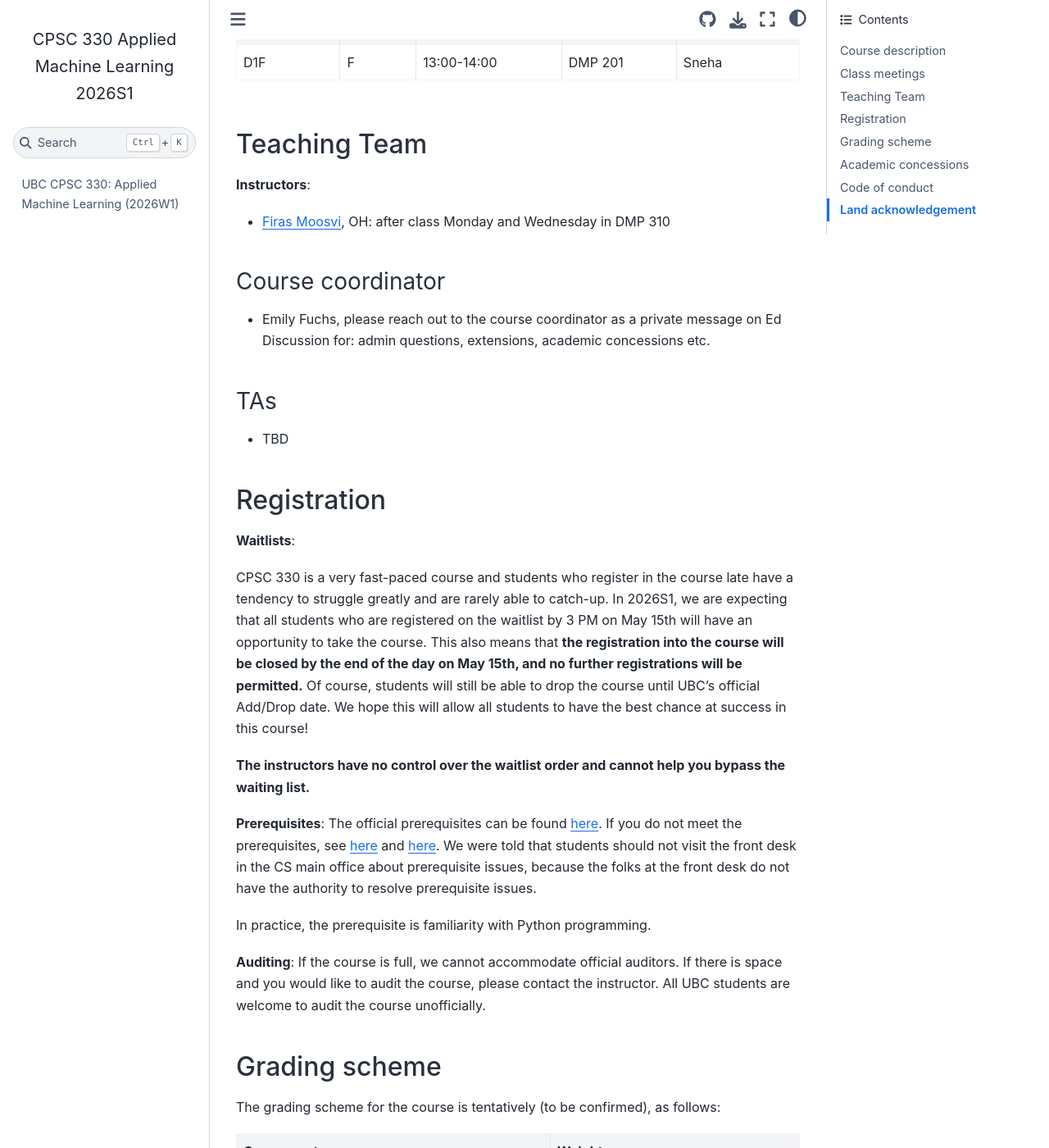
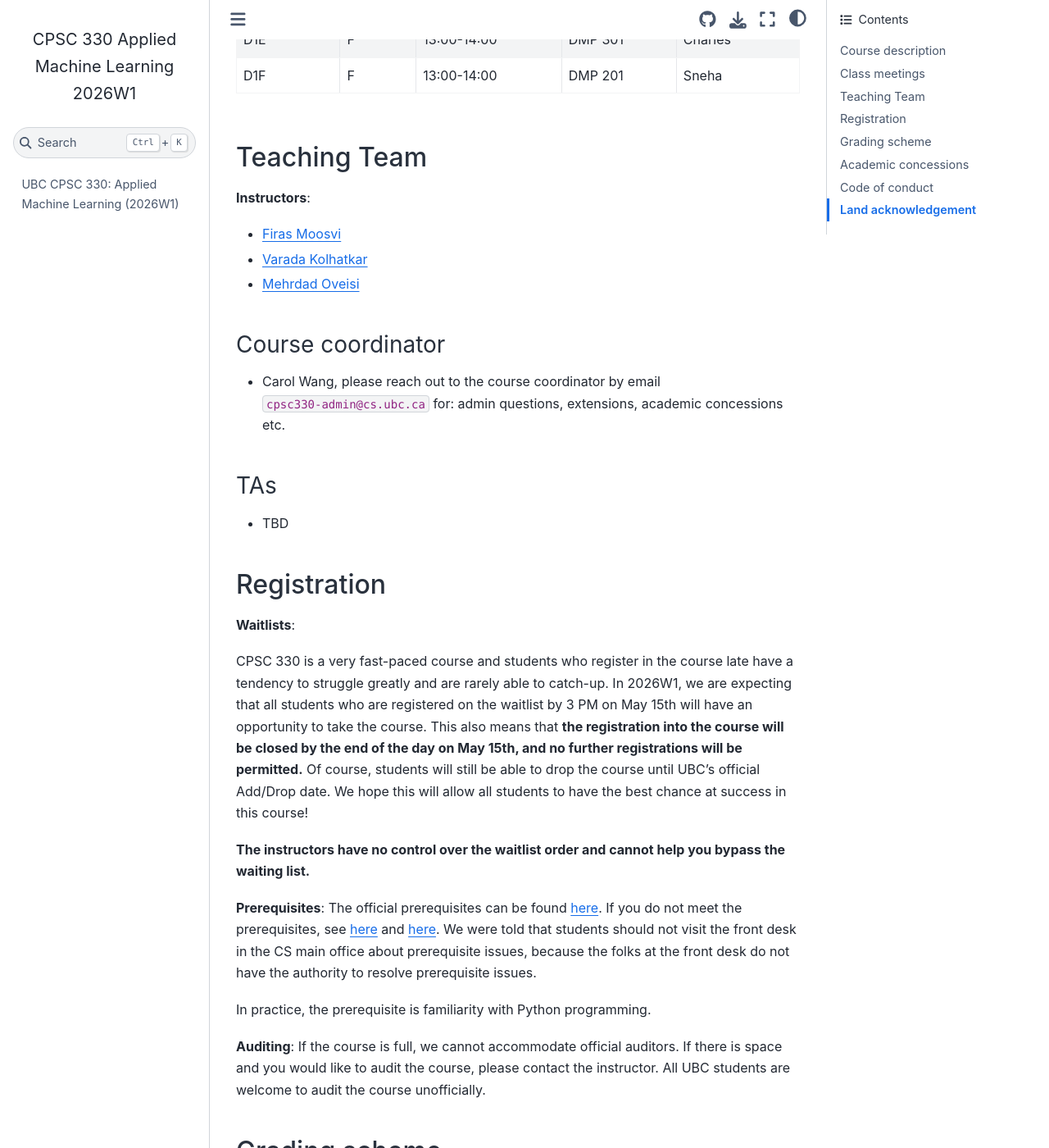
Before and after one commit to UBC-CS/cpsc330-2026W1, a Jupyter Book: the page built from syllabus.md, in a window 1280 px wide and 1400 px high, scrolled down 1349 px. Shown: the whole window at 82% size. Built offline with Jupyter Book 1.0.4 settings and Sphinx 7.4.7 and the Sphinx Book theme 1.1.4, drawn with Linux system fonts in a browser that asks for light colours; pages that are not in the unit, such as notebooks, are missing from menus; comment, search, counter and statistics services are not loaded; some of the changed text lies outside the part shown.

```diff
--- a/_config.yml
+++ b/_config.yml
@@ -1,13 +1,13 @@
 # Book settings
 # Learn more at https://jupyterbook.org/customize/config.html
 
-title: CPSC 330 Applied Machine Learning 2026S1
+title: CPSC 330 Applied Machine Learning 2026W1
 author: Many!
 logo: lectures/img/UBC-CS-logo.png
 exclude_patterns: ["hw", "exams"]
 
 repository:
-  url: https://github.com/UBC-CS/cpsc330-2026S1
+  url: https://github.com/UBC-CS/cpsc330-2026W1
 
 # Force re-execution of notebooks on each build.
 # See https://jupyterbook.org/content/execute.html
--- a/syllabus.md
+++ b/syllabus.md
@@ -8,13 +8,15 @@ Application of machine learning tools, with an emphasis on solving practical pro
 
 ### **Classes (lectures)**:
 
-| Section      | Day     | Time          | Zoom     |
-|--------------|---------|---------------|----------|
-| CPSC 330 911 | MWF     | 10:00 - 12:20 | DMP 310  |
+| Section | Instructor                                                    | Contact                                           | When                   | Where                                                        |
+|---------|---------------------------------------------------------------|---------------------------------------------------|------------------------|--------------------------------------------------------------|
+| 101     | [Firas Moosvi](https://firas.moosvi.com/)                     | [Ed Discussion](https://canvas.ubc.ca/courses/190981/external_tools/69381?display=borderless) | Tue & Thu, 15:30–16:50 | [DMP 310](https://learningspaces.ubc.ca/classrooms/dmp-310/) |
+| 102     | [Varada Kolhatkar](https://kvarada.github.io/)                | [kvarada@cs.ubc.ca](mailto:kvarada@cs.ubc.ca)     | Tue & Thu, 11:00–12:20 | [DMP 310](https://learningspaces.ubc.ca/classrooms/dmp-310/) |
+| 103     | [Mehrdad Oveisi](https://www.cs.ubc.ca/people/mehrdad-oveisi) | [moveisi@cs.ubc.ca](mailto:moveisi@cs.ubc.ca)     | Tue & Thu, 9:30–10:50  | [DMP 310](https://learningspaces.ubc.ca/classrooms/dmp-310/) |
 
 ### **Tutorials**:
 
-In the summer, students will attend *two* tutorials each week, the first on T/W, and the second on Th/F.
+<!-- In the summer, students will attend *two* tutorials each week, the first on T/W, and the second on Th/F. -->
 
 Tutorials for this course will be conducted by TAs, who will guide you through additional exercises and demos on the content covered each week. A bonus of up to 2% will be added to your final grade for attending tutorials.
 
@@ -39,10 +41,12 @@ Tutorials for this course will be conducted by TAs, who will guide you through a
 
 **Instructors**:
 
-- [Firas Moosvi](https://firas.moosvi.com), OH: after class Monday and Wednesday in DMP 310
+- [Firas Moosvi](https://firas.moosvi.com)
+- [Varada Kolhatkar](https://kvarada.github.io/)
+- [Mehrdad Oveisi](https://www.cs.ubc.ca/people/mehrdad-oveisi)
 
 ### Course coordinator
-- Emily Fuchs, please reach out to the course coordinator as a private message on Ed Discussion for: admin questions, extensions, academic concessions etc.
+- Carol Wang, please reach out to the course coordinator by email `cpsc330-admin@cs.ubc.ca` for: admin questions, extensions, academic concessions etc.
 
 ### TAs
 
@@ -53,7 +57,7 @@ Tutorials for this course will be conducted by TAs, who will guide you through a
 
 **Waitlists**:
 
-CPSC 330 is a very fast-paced course and students who register in the course late have a tendency to struggle greatly and are rarely able to catch-up. In 2026S1, we are expecting that all students who are registered on the waitlist by 3 PM on May 15th will have an opportunity to take the course. This also means that **the registration into the course will be closed by the end of the day on May 15th, and no further registrations will be permitted.** Of course, students will still be able to drop the course until UBC's official Add/Drop date. We hope this will allow all students to have the best chance at success in this course!
+CPSC 330 is a very fast-paced course and students who register in the course late have a tendency to struggle greatly and are rarely able to catch-up. In 2026W1, we are expecting that all students who are registered on the waitlist by 3 PM on May 15th will have an opportunity to take the course. This also means that **the registration into the course will be closed by the end of the day on May 15th, and no further registrations will be permitted.** Of course, students will still be able to drop the course until UBC's official Add/Drop date. We hope this will allow all students to have the best chance at success in this course!
 
 **The instructors have no control over the waitlist order and cannot help you bypass the waiting list.**
 
```
Also changed, not shown: myst.yml (+10 -8 lines).
